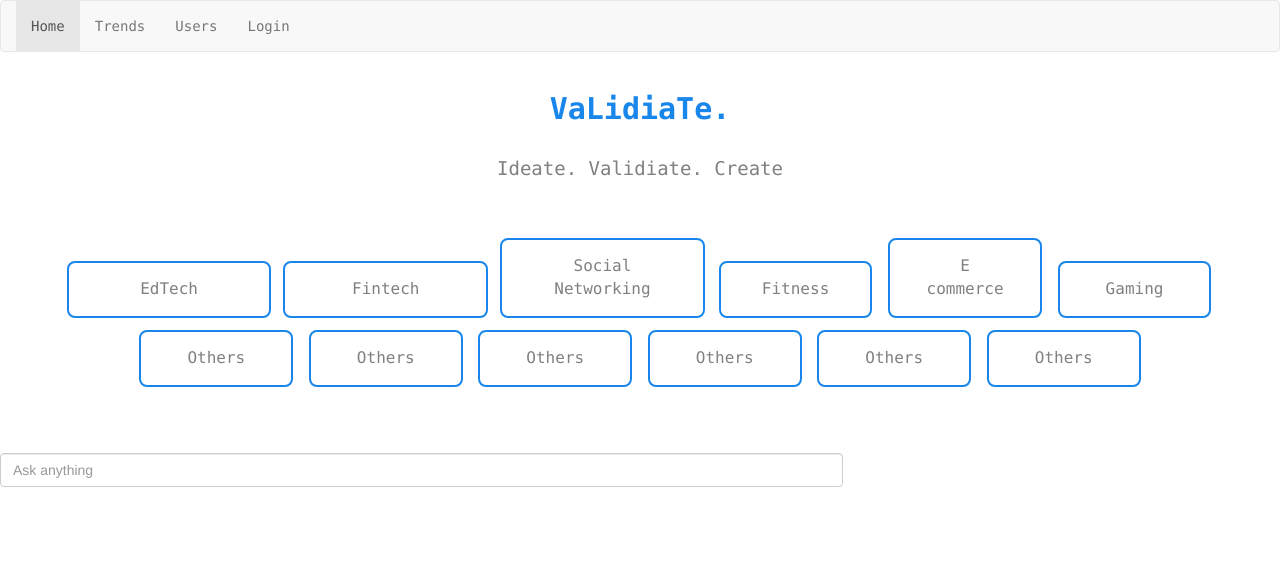
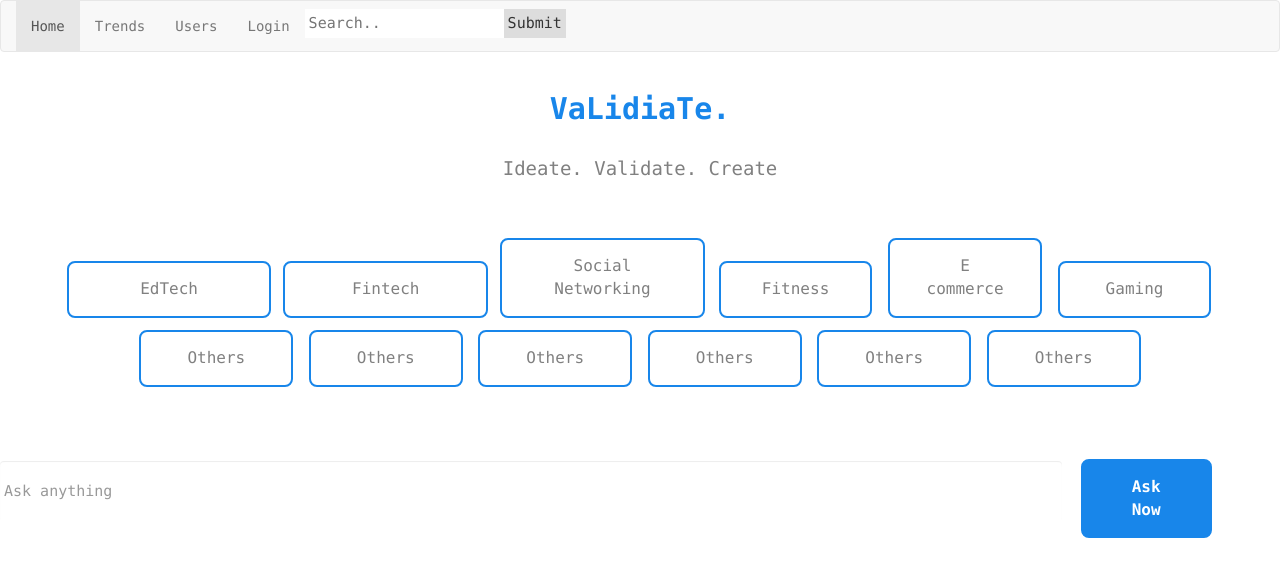
Before and after one commit to AnaghaMulay/Validiate, a plain HTML site: page index.html in a window 1280 px wide. Drawn offline with nearby package versions, Linux system fonts and the light colour scheme.

Commit message:
Add files via upload

```diff
--- a/index.html
+++ b/index.html
@@ -22,7 +22,14 @@
       <li><a href="#">Trends</a></li>
       <li><a href="#">Users</a></li>
       <li><a href="#">Login</a></li>
+	  <span style="float : right;">                          </span>
+	  <li class = "search-container" style="float: right;">
+		<input type="text" placeholder="Search.." name="search">
+        <button type="submit">Submit</button>
+	  </li>
     </ul>
+
+  </div>
   </div>
 </nav>
 
@@ -31,7 +38,7 @@
 		<p style= "color:#1886ea; font-weight: bold;">VaLidiaTe.</p>
 	</h2>
 	</br>
-		<p style="font-family: Lucida Console; text-align: center; font-size:19px; color:gray";>Ideate. Validiate. Create</p>
+		<p style="font-family: Lucida Console; text-align: center; font-size:19px; color:gray";>Ideate. Validate. Create</p>
 </div>
 
 </BR></BR>
@@ -55,13 +62,15 @@
 
 </br></br></br>
 
-<div class="row">
-	<div class="col-md-8">
+<div class="row" >
+	<div class="col-md-10">
 		<div class="form-group first">
+			<input type="text" class="form-control" placeholder="Ask anything" style="height:60px"; >
 
-			<input type="email" class="form-control" placeholder="Ask anything" id="email">
 		</div>
+
 	</div>
+	<label class="ask_now">Ask Now</label>
 </div>
 
 
--- a/style.css
+++ b/style.css
@@ -35,3 +35,57 @@ h2{
   margin: 6px 6px;
   cursor: pointer;
 }
+
+.ask_now {
+  width : 10%;
+  border-radius: 8px;
+  font-family: "Lucida Console", "Courier New", monospace;
+  background-color: #1886ea;
+  border: 2px solid #1886ea;
+  color: white;
+  padding: 15px 32px;
+  text-align: center;
+  text-decoration: none;
+  display: inline-block;
+  font-size: 16px;
+  margin: 6px 4px;
+  cursor: pointer;
+}
+
+
+
+
+
+
+
+
+
+.search-container button {
+  float: right;
+  padding: 4px;
+  margin-top: 8px;
+  margin-right: 16px;
+  background: #ddd;
+  font-size: 15px;
+  border: none;
+  cursor: pointer;
+  font-family: "Lucida Console", "Courier New", monospace;
+}
+
+input[type=text] {
+    border: 1px solid #ccc;
+  }
+}
+
+.search-container {
+  float: right;
+  font-family: "Lucida Console", "Courier New", monospace;
+}
+
+input[type=text] {
+  padding: 4px;
+  margin-top: 8px;
+  font-size: 15px;
+  border: none;
+  font-family: "Lucida Console", "Courier New", monospace;
+}
```
